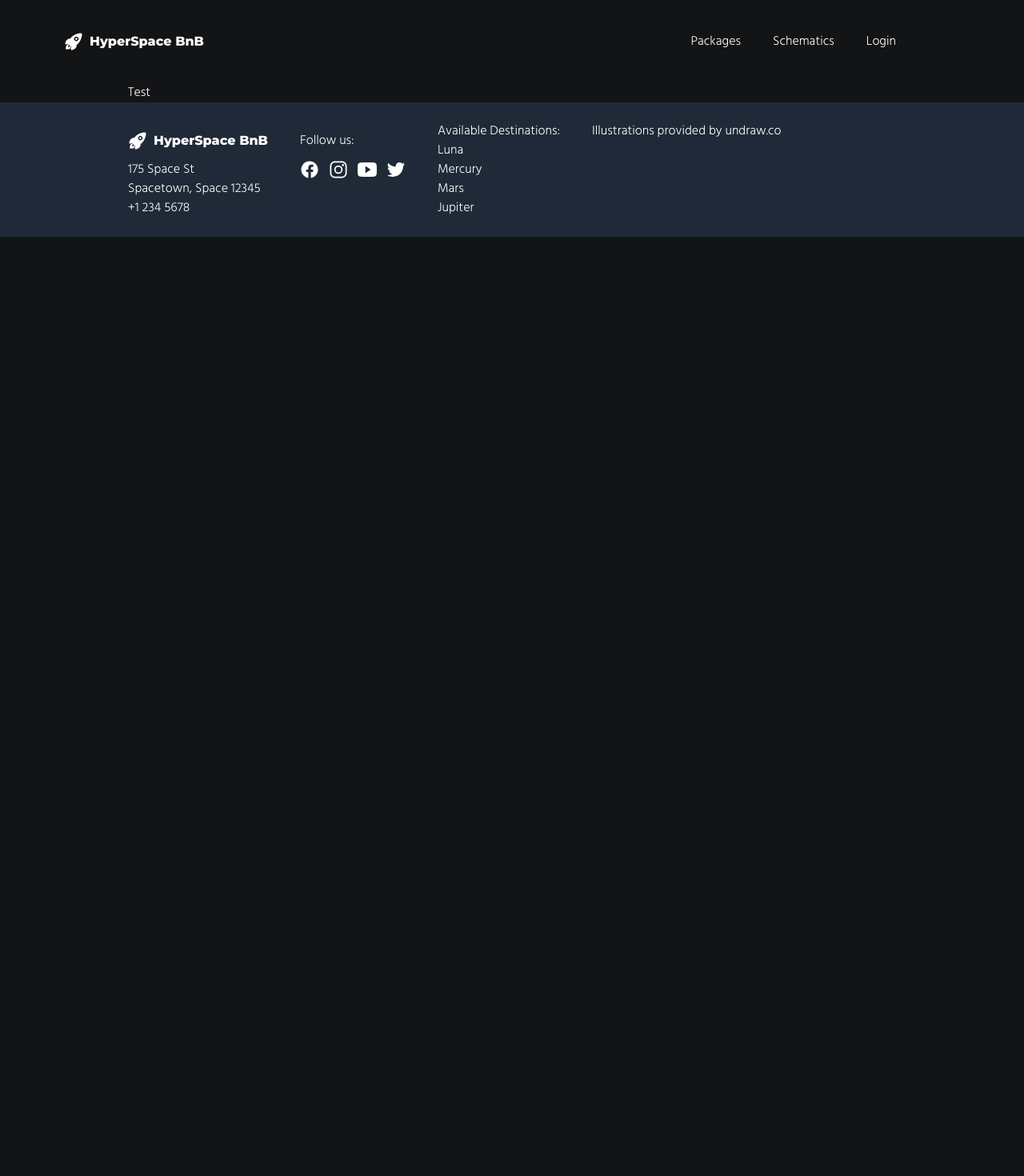
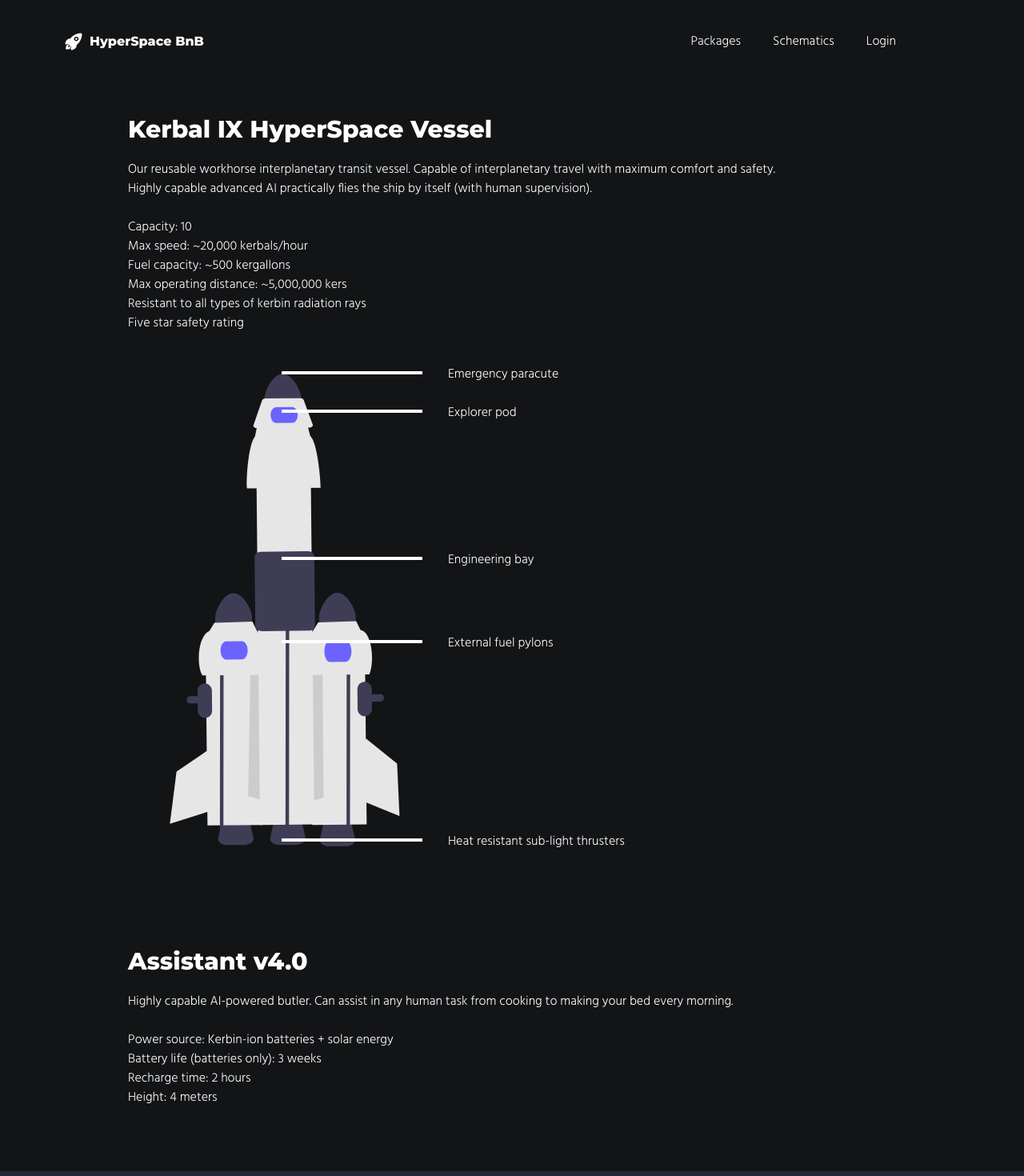
Before and after one commit to CarlsJr4/HyperSpace-BnB, a Next.js app: page /schematics in a window 1280 px wide. Shown: the top 1470 px of the page at 80% size. Before the commit the page ends 800 px from the top, so only its background shows below. Built offline with nearby package versions, Linux system fonts and the light colour scheme.

Commit message:
Schematics page

```diff
--- a/components/Navbar.js
+++ b/components/Navbar.js
@@ -6,6 +6,7 @@ const Navbar = () => {
     <nav>
       <ul className="grid grid-cols-navbar gap-10 my-10 mx-20">
         <li>
+          {/* TODO: Fix home button being too big */}
           <StyledLink href="/">
             <div className="flex gap-2 items-center">
               <IoRocket size="1.5rem" />
--- a/pages/index.js
+++ b/pages/index.js
@@ -10,6 +10,8 @@ import rocket from '../assets/images/rocket.svg';
 import robot from '../assets/images/robot.svg';
 import astronaut from '../assets/images/astronaut.svg';
 import location from '../assets/images/location.svg';
+
+//  TODO: Responsive
 
 export default function Home() {
   return (
@@ -69,7 +71,7 @@ export default function Home() {
           />
           <Card
             heading="Autonomous transport"
-            text="  Our autonomous hyperspace rockets will ensure a safe commute to
+            text="  Our autonomous hyperspace vessels will ensure a safe commute to
                 your target destination and back."
             src={rocket}
             imgSize={200}
--- a/pages/packages.js
+++ b/pages/packages.js
@@ -1,7 +1,20 @@
 import MainWrapper from '../components/MainWrapper';
+import SubSection from '../components/SubSection';
 
 const Packages = () => {
-  return <MainWrapper>Test</MainWrapper>;
+  return (
+    <MainWrapper title="HyperSpaceBnB - Packages">
+      <SubSection heading="Travel Packages">
+        <p>
+          Our resorts are currently located at Luna, Mercury, Mars, and Jupiter.
+        </p>
+        <p>
+          Please note that commute time and habitats available will vary by
+          planet (or moon).
+        </p>
+      </SubSection>
+    </MainWrapper>
+  );
 };
 
 export default Packages;
--- a/pages/schematics.js
+++ b/pages/schematics.js
@@ -1,7 +1,56 @@
+import Image from 'next/image';
 import MainWrapper from '../components/MainWrapper';
+import SubSection from '../components/SubSection';
+import rocketSchematic from '../assets/images/rocketSchematic.svg';
+
+//  TODO: Change purple windows to main pink color
 
 const Schematics = () => {
-  return <MainWrapper>Test</MainWrapper>;
+  return (
+    <MainWrapper title="HyperSpaceBnB - Schematics">
+      <SubSection heading="Kerbal IX HyperSpace Vessel">
+        <p>
+          Our reusable workhorse interplanetary transit vessel. Capable of
+          interplanetary travel with maximum comfort and safety.
+        </p>
+        <p>
+          Highly capable advanced AI practically flies the ship by itself (with
+          human supervision).
+        </p>
+        <br />
+        <p>Capacity: 10</p>
+        <p>Max speed: ~20,000 kerbals/hour</p>
+        <p>Fuel capacity: ~500 kergallons</p>
+        <p>Max operating distance: ~5,000,000 kers</p>
+        <p>Resistant to all types of kerbin radiation rays</p>
+        <p>Five star safety rating</p>
+
+        <div className="flex py-10">
+          <Image src={rocketSchematic} width={400} alt="Astronaut in space" />
+          <div>
+            <p className="schematic relative min-w-max">Emergency paracute</p>
+            <p className="schematic relative mt-6">Explorer pod</p>
+            <p className="schematic relative mt-40">Engineering bay</p>
+            <p className="schematic relative mt-20">External fuel pylons</p>
+            <p className="schematic relative mt-56">
+              Heat resistant sub-light thrusters
+            </p>
+          </div>
+        </div>
+      </SubSection>
+      <SubSection heading="Assistant v4.0">
+        <p>
+          Highly capable AI-powered butler. Can assist in any human task from
+          cooking to making your bed every morning.
+        </p>
+        <br />
+        <p>Power source: Kerbin-ion batteries + solar energy</p>
+        <p>Battery life (batteries only): 3 weeks</p>
+        <p>Recharge time: 2 hours</p>
+        <p>Height: 4 meters</p>
+      </SubSection>
+    </MainWrapper>
+  );
 };
 
 export default Schematics;
--- a/styles/globals.css
+++ b/styles/globals.css
@@ -16,3 +16,13 @@ h1, h2, h3, h4, h5, h6, li:first-child, .logo {
 body {
 	background-color: #131416;
 }
+
+.schematic::before {
+	content: "";
+	width: 11rem;
+	height: 1px;
+	border-top: 4px solid white;
+	position: absolute;
+	left: -13em;
+	top: 0.5em;
+}
```
Also changed, not shown: assets/images/rocketSchematic.svg (added).
